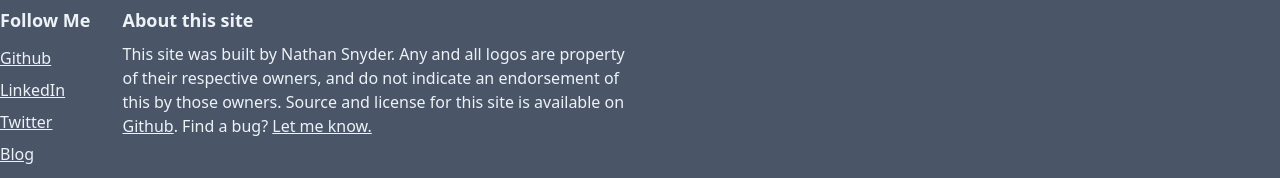
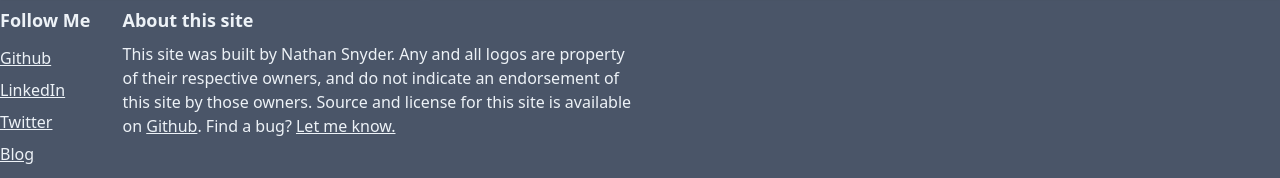
Before and after one commit to nsnyder/nsnyder.github.com, a Vue app: page / in a window 1280 px wide. Shown: the part 1480-1658 px from the top of the page. Built offline with nearby package versions, Linux system fonts and the light colour scheme.

Commit message:
Fix some issues before merging

```diff
--- a/src/components/Footer.vue
+++ b/src/components/Footer.vue
@@ -23,7 +23,7 @@
         <div>
           This site was built by Nathan Snyder. Any and all logos are property
           of their respective owners, and do not indicate an endorsement of this
-          by those owners. Source and license for this site is available on
+          site by those owners. Source and license for this site is available on
           <a :href="urls.githubSource" target="_blank">Github</a>. Find a bug?
           <a :href="'mailto:' + emailAddress">Let me know.</a>
         </div>
--- a/src/components/Resume/Experience.vue
+++ b/src/components/Resume/Experience.vue
@@ -5,7 +5,7 @@
       Experience
     </h2>
     <div
-      ref="grido"
+      ref="grid"
       class="grid grid-cols-1 gap-2 sm:grid-cols-2 lg:grid-cols-3"
     >
       <div
```
